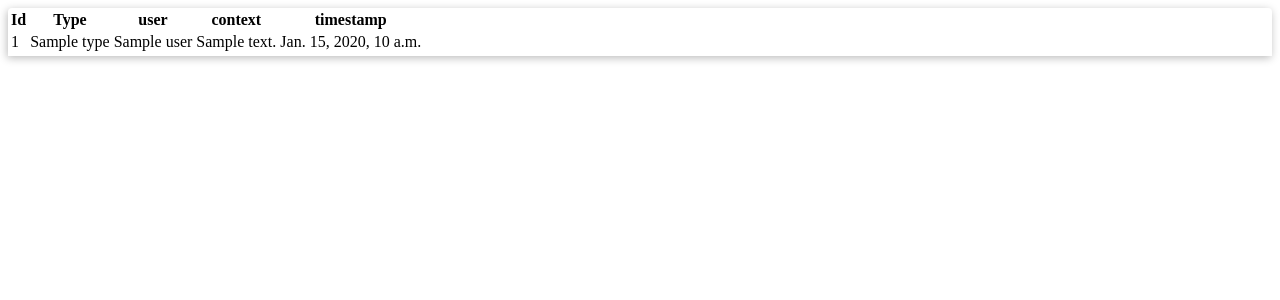
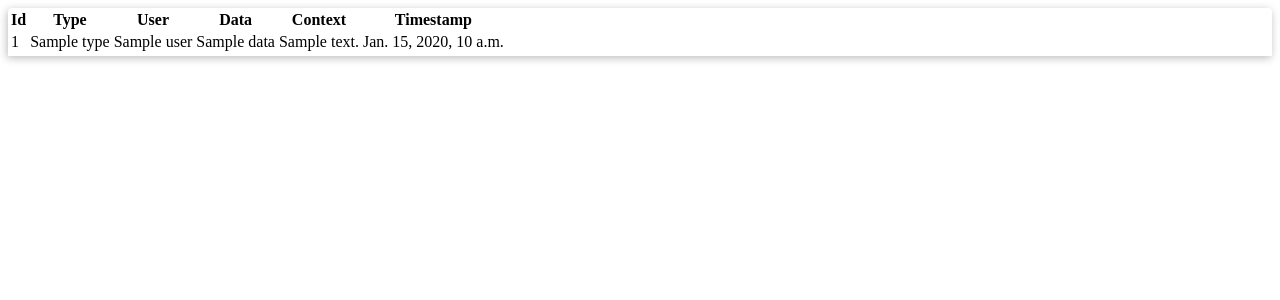
Before and after one commit to UvA-FNWI/coach, a Django app: template dashboard/templates/dashboard/log.html in a window 1280 px wide. Shown: the top 300 px of the page. Run offline with Django 3.2, Linux system fonts and the light colour scheme; the template is opened without the code that fills it: most values are stand-ins (such as "Sample title", 1, 10 or a date in 2020).

Commit message:
Added data to the log

```diff
--- a/dashboard/templates/dashboard/log.html
+++ b/dashboard/templates/dashboard/log.html
@@ -18,7 +18,7 @@
 	<table class="table table-condensed table-hover">
 		<thead>
 		<tr>
-			<th>Id</th><th>Type</th><th>user</th><th>context</th><th>timestamp</th>
+			<th>Id</th><th>Type</th><th>User</th><th>Data</th><th>Context</th><th>Timestamp</th>
 		</tr>
 		</thead>
 		<tbody>
@@ -27,6 +27,7 @@
 			<td>{{ l.id }}</td>
 			<td>{{ l.type }}</td>
 			<td>{{ l.user }}</td>
+			<td>{{ l.data }}</td>
 			<td>{{ l.context }}</td>
 			<td>{{ l.timestamp }}</td>
 		<tr>
```
